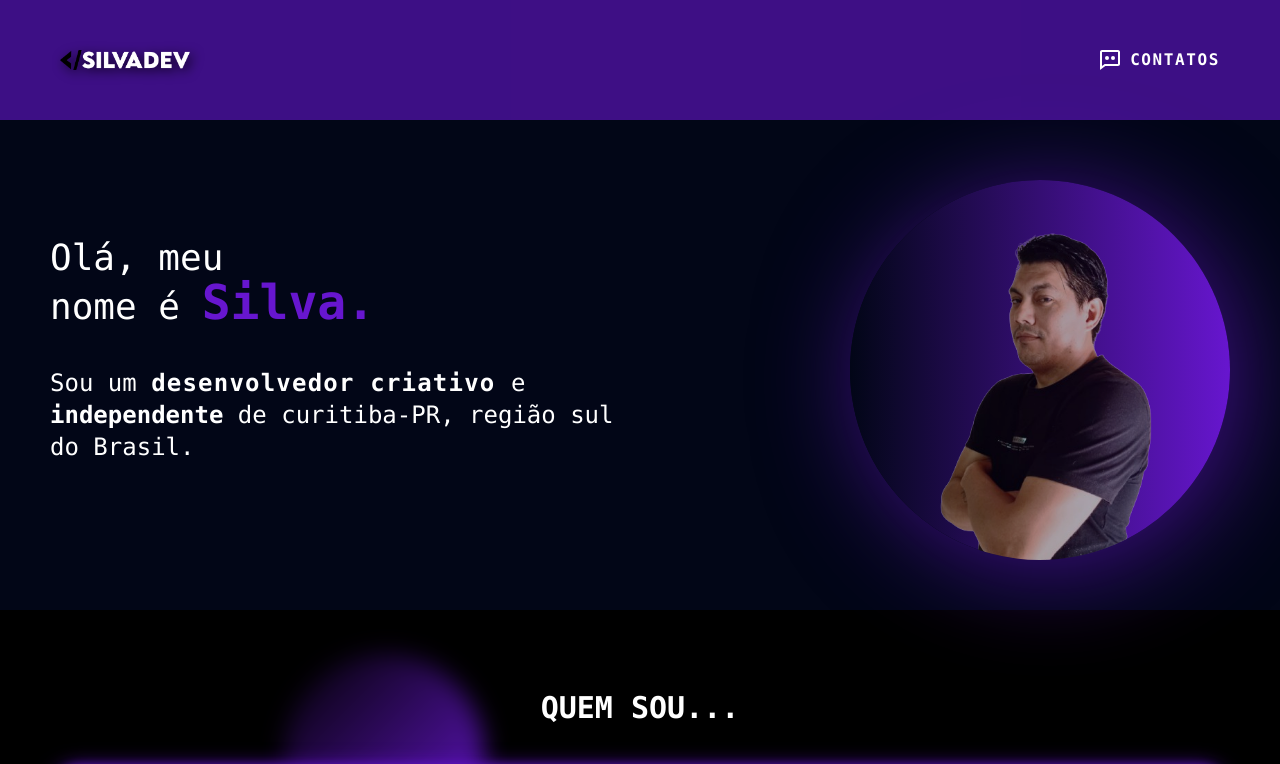
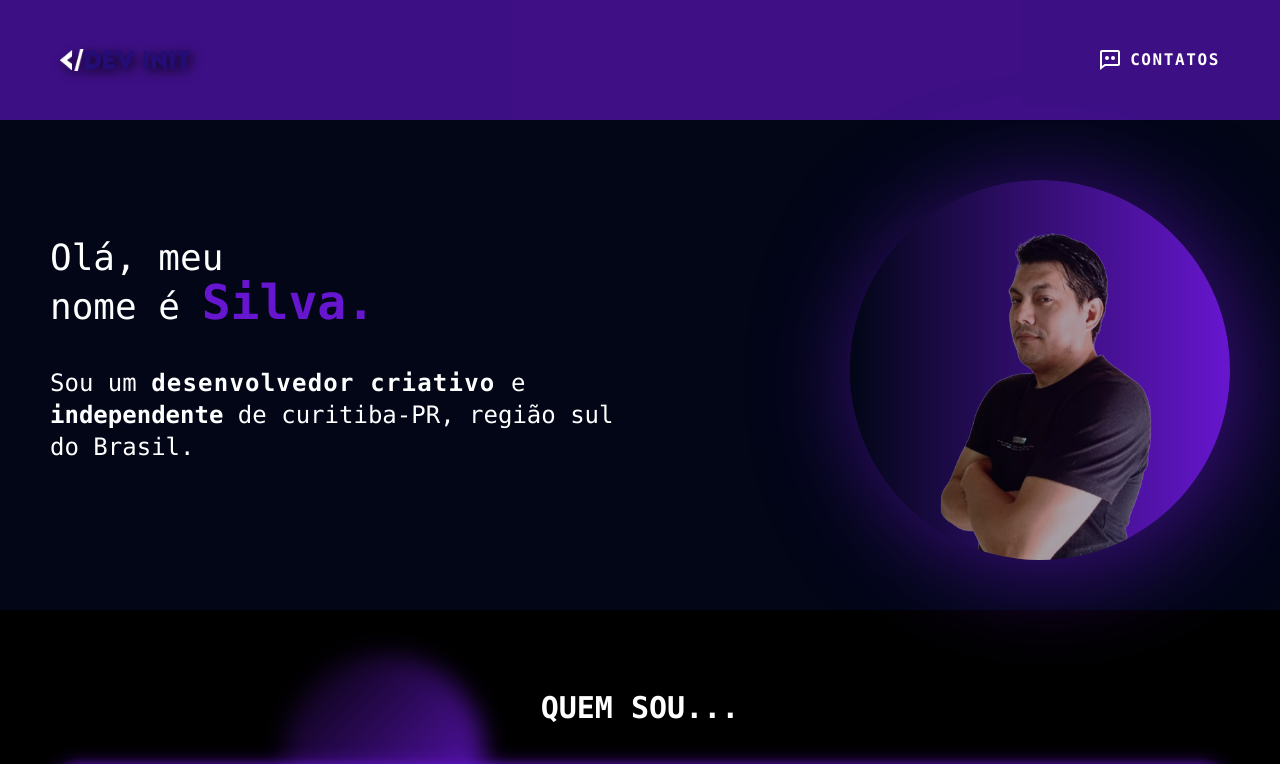
Before and after one commit to TheDev-Silva/silvadev, a Next.js app: page / in a window 1280 px wide. Shown: the top 764 px of the page. Built offline with nearby package versions, Linux system fonts and the light colour scheme.

Commit message:
feat: alteração de logo

```diff
--- a/src/app/Header/Header.tsx
+++ b/src/app/Header/Header.tsx
@@ -63,7 +63,7 @@ export default function Header() {
                         {/*  <h1 className='flex font-Roseberry md:text-3xl text-xl text-white font-bold text drop-shadow-textsm transition-all duration-300 tracking-widest let'></h1> */}
                         {window.innerWidth >= 768 ? (
                            <Image
-                              src={'/logo1.png'}
+                              src={'/logo-completa.png'}
                               alt='logo'
                               width={0}
                               height={0}
@@ -72,7 +72,7 @@ export default function Header() {
                               className='w-[130px] drop-shadow-textlg'
                            />
                         ) : <Image
-                           src={'/logo1.png'}
+                           src={'/logo-reduzida.png'}
                            alt='logo'
                            width={0}
                            height={0}
```
Also changed, not shown: public/logo-completa.png (added), public/logo-reduzida.png (added).
